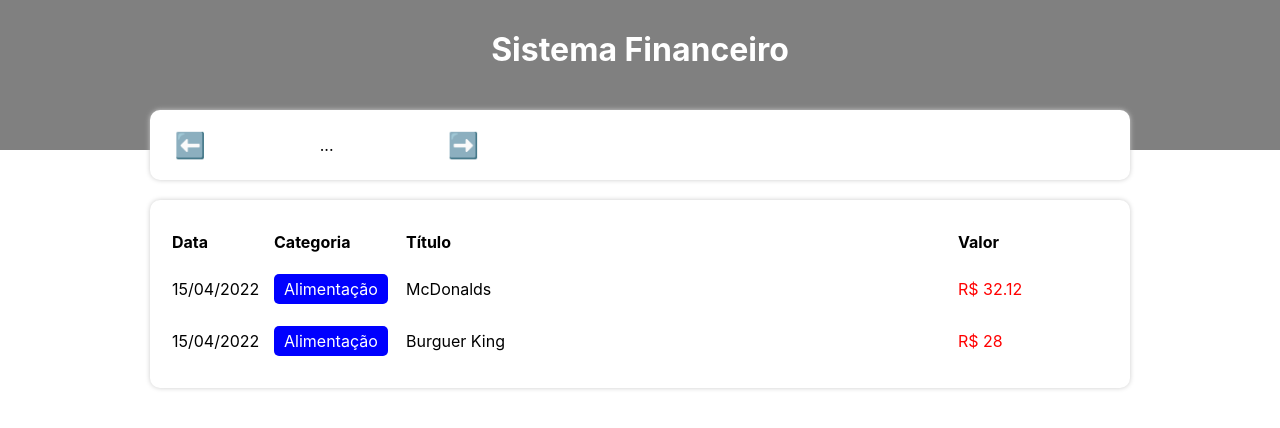
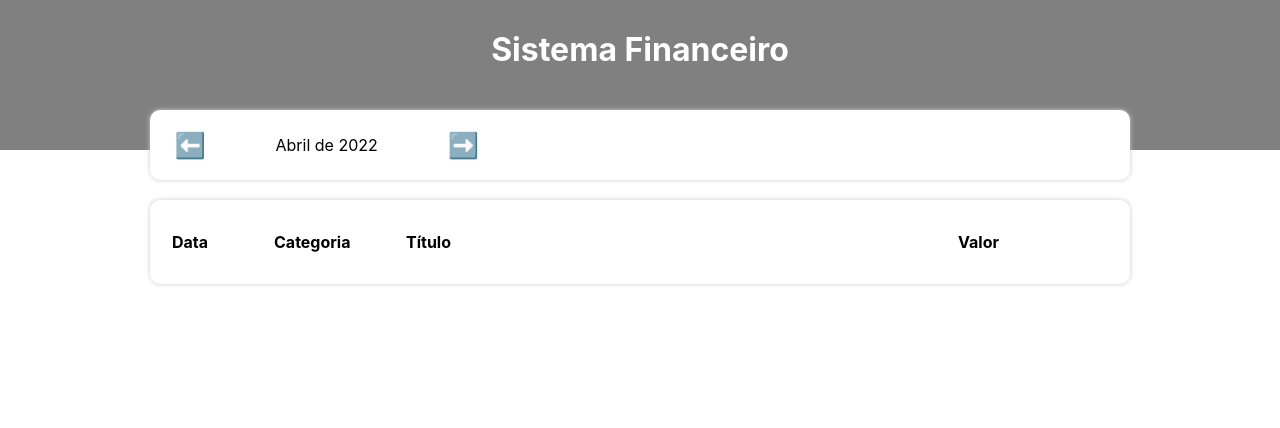
Before and after one commit to Felype-Henrique/expense-tracker, a React (Create React App) app: page / in a window 1280 px wide. Shown: the top 428 px of the page. Built offline with nearby package versions, Linux system fonts and the light colour scheme.

Commit message:
bugs fixed

```diff
--- a/src/components/InfoArea/index.tsx
+++ b/src/components/InfoArea/index.tsx
@@ -1,4 +1,5 @@
 import * as C from './styles'
+import { formatCurrentMonth } from '../../helpers/dateFilter'
 
 type Props = {
   currentMonth: string;
@@ -9,7 +10,7 @@ export const InfoArea = ({currentMonth}: Props) => {
     <C.Container>
       <C.MonthArea>
         <C.MonthArrow>⬅️</C.MonthArrow>
-          <C.MonthTitle>...</C.MonthTitle>
+          <C.MonthTitle>{formatCurrentMonth(currentMonth)}</C.MonthTitle>
         <C.MonthArrow>➡️</C.MonthArrow>
       </C.MonthArea>
       <C.ResumeArea>
--- a/src/data/categories.ts
+++ b/src/data/categories.ts
@@ -3,5 +3,5 @@ import { Category } from '../types/Category'
 export const categories: Category = {
   food: { title: 'Alimentação', color: 'blue', expense: true },
   rent: { title: 'Aluguel', color: 'brown', expense: true },
-  salary: { title: 'Saário', color: 'green', expense: false}
+  salary: { title: 'Salário', color: 'green', expense: false}
 }
--- a/src/data/items.ts
+++ b/src/data/items.ts
@@ -1,8 +1,8 @@
 import { Item } from '../types/Item'
 
 export const items: Item[] = [
-  { date: new Date(2022, 3, 15), category: 'food', title: 'McDonalds', value: 32.12 },
-  { date: new Date(2022, 3, 15), category: 'food', title: 'Burguer King', value: 28 },
-  { date: new Date(2022, 4, 15), category: 'rend', title: 'Aluguel Apt', value: 2300 },
+  { date: new Date(2022, 4, 15), category: 'food', title: 'McDonalds', value: 32.12 },
+  { date: new Date(2022, 4, 15), category: 'food', title: 'Burguer King', value: 28 },
+  { date: new Date(2022, 4, 15), category: 'rent', title: 'Aluguel Apt', value: 2300 },
   { date: new Date(2022, 5, 18), category: 'salary', title: 'Salário', value: 4500 },
 ];
--- a/src/helpers/dateFilter.ts
+++ b/src/helpers/dateFilter.ts
@@ -34,5 +34,5 @@ const addZeroToDate = (n:number): string => n < 10 ? `0${n}` : `${n}`;
 export const formatCurrentMonth = (currentMonth: string): string => {
   let [year, month] = currentMonth.split('-');
   let months = ['Janeiro', 'Fevereiro', 'Março', 'Abril', 'Maio', 'Junho', 'Julho', 'Agosto', 'Setembro', 'Outubro', 'Novembro', 'Dezembro'];
-  return `${months[parseInt(month) - 1]} ${year}`
+  return `${months[parseInt(month) - 1]} de ${year}`
 }
```
